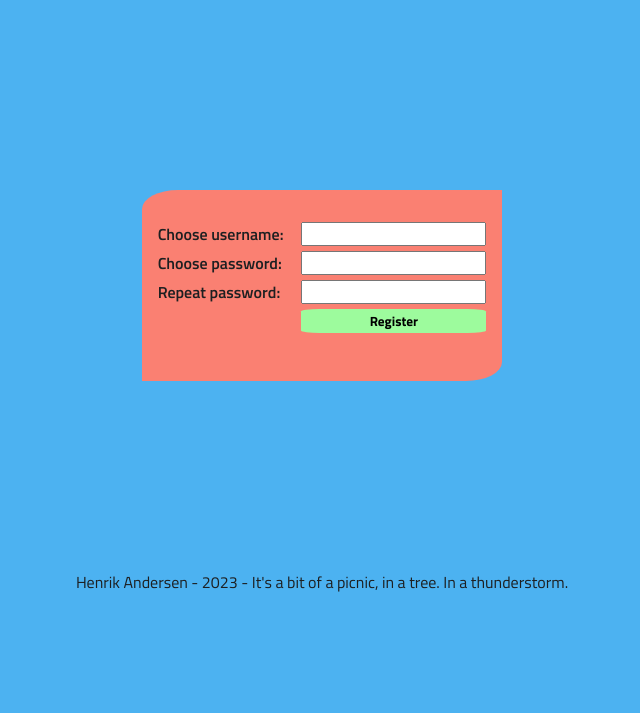
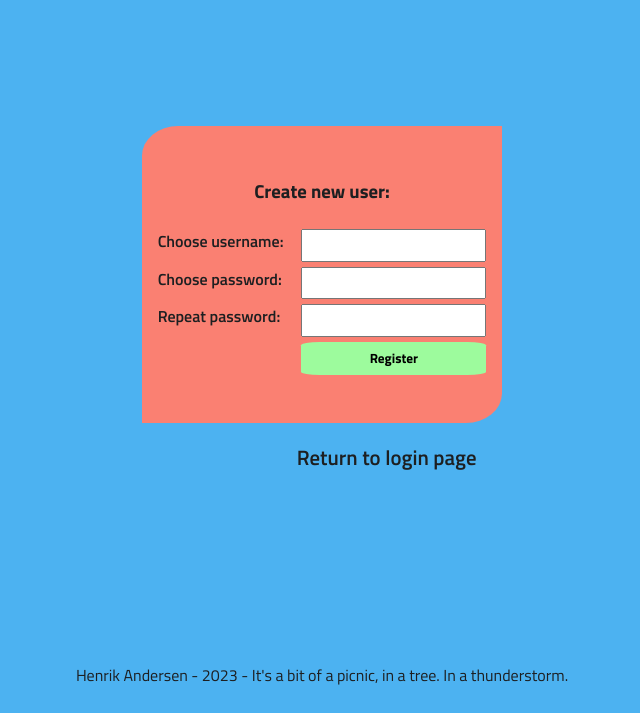
Before and after one commit to Henke-gh/ShoppingList, a PHP site: page /newuser.php in a window 1280 px wide. Shown: the part 45-758 px from the top of the page, without its empty margins (318-958 px from the left). Run offline with PHP 8.4, Linux system fonts and the light colour scheme; some web fonts are replaced.

Commit message:
user registration and password hash added

```diff
--- a/newuser.php
+++ b/newuser.php
@@ -39,8 +39,10 @@ if (isset($_POST['userName'], $_POST['userPassword'], $_POST['userPasswordRepeat
     <header>
         <nav class="navNewuser"><a href="/index.php" class="navLink">My Shopping List</a></nav>
     </header>
-    <main>
+    <main class="mainNewUser">
+        <div class="mainDivNewUser">
             <form method="post" class="registerForm">
+                <h3 class="gridHeader">Create new user:</h3>
                 <label for="userName">Choose username:</label>
                 <input type="text" name="userName" id="userName" autocomplete="name" required>
                 <label for="userPassword">Choose password:</label>
@@ -50,6 +52,8 @@ if (isset($_POST['userName'], $_POST['userPassword'], $_POST['userPasswordRepeat
                 <button type="submit" class="btn registerButton" name="register">Register</button>
             </form>
             <h3><?= $message; ?></h3>
+            <a href="/index.php" class="aReturn">Return to login page</a>
+        </div>
     </main>
     <footer>
         <p>Henrik Andersen - 2023 - It's a bit of a picnic, in a tree. In a thunderstorm.</p>
--- a/style.css
+++ b/style.css
@@ -143,7 +143,7 @@ footer {
 
 .registerForm {
   margin: auto;
-  margin-top: 15%;
+  margin-top: 10%;
   background-color: salmon;
   padding: 1rem;
   padding-top: 2rem;
@@ -152,8 +152,13 @@ footer {
   width: fit-content;
   display: grid;
   grid-template-columns: 0.75fr 1fr;
-  grid-template-rows: 1fr 1fr 1fr 1fr;
+  grid-template-rows: repeat(5, 0.5fr);
   gap: 5px;
+}
+
+.gridHeader {
+  grid-column: 1/3;
+  height: fit-content;
 }
 
 .registerButton {
@@ -182,6 +187,18 @@ footer {
   color: salmon;
 }
 
+.aReturn {
+  text-decoration: none;
+  font-weight: 600;
+  font-size: 1.3em;
+  color: rgb(29, 31, 33);
+  margin-left: 48%;
+}
+
+.aReturn:hover {
+  color: rgb(157, 251, 157);
+}
+
 /* .loginNav {
   position: fixed;
   margin-top: -3.5%;
```
Also changed, not shown: shoppinglist.php (+5 -3 lines), groceries.sqlite. Lines whose indentation alone changed are shown as unchanged.
